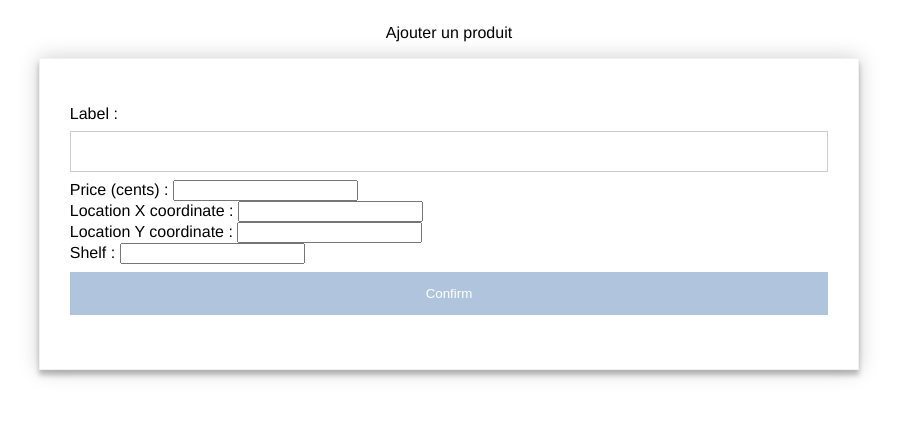
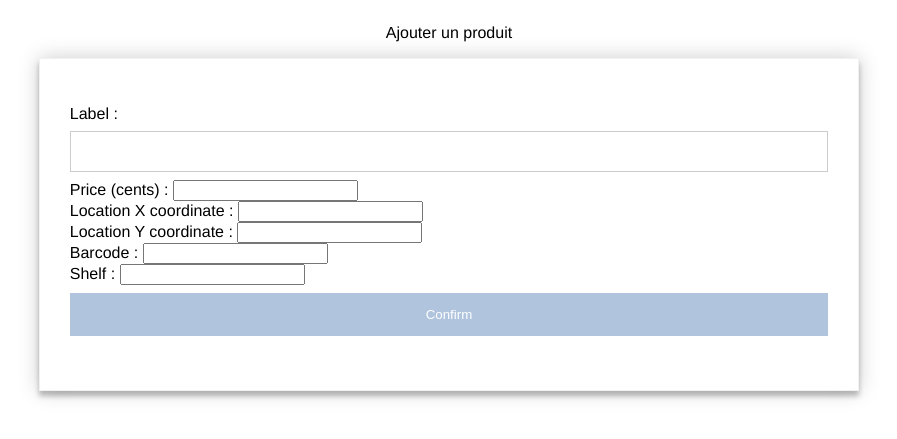
Before and after one commit to eugeniedulout/PACT, a PHP site: page /addproduct.php in a window 1280 px wide. Shown: the top 439 px of the page, without its empty margins (191-1088 px from the left). Run offline with PHP 8.4, Linux system fonts and the light colour scheme.

Commit message:
module viable pour mise en ligne

```diff
--- a/projet/Interface_Web/PHP/MAMP/htdocs/Login/ModifyProduct.php
+++ b/projet/Interface_Web/PHP/MAMP/htdocs/Login/ModifyProduct.php
@@ -10,7 +10,7 @@ catch (Exception $e) {
 $item_id = $_GET["Modify"];
 
 if (isset($_POST["label"])){
-    $query = " UPDATE products
+    $query = " UPDATE ProductsInMarkets
                SET label='" . $_POST["label"] . "', price='" . $_POST["price"] . "', x='" . $_POST["x"] . "', y='" . $_POST["y"] . "', z='" . $_POST["z"] . "' WHERE product_id='" .  $_POST["product_id"] . "';";
     echo $query;
     $db->query($query);
@@ -30,7 +30,7 @@ if (isset($_POST["label"])){
         Modifier un produit
     </p>
     <?php
-    $query = 'SELECT * FROM Products WHERE product_id=' . $item_id . ';';
+    $query = 'SELECT * FROM ProductsInMarkets WHERE product_id=' . $item_id . ';';
     $product = $db->query($query)->fetch();
 
     ?>
@@ -41,6 +41,7 @@ if (isset($_POST["label"])){
             Location X coordinate : <input type="number" step="0.01" name="x" value='<?php echo $product["x"] ?>'/></br>
             Location Y coordinate : <input type="number" step="0.01" name="y" value='<?php echo $product["y"] ?>'/></br>
             Shelf : <input type="number" name="z" value='<?php echo $product["z"] ?>'/></br>
+            Barcode : <input type="number" name="barcode" value='<?php echo $product["barcode"]?>'/></br>
             <input type="hidden" name="product_id" value='<?php echo $item_id?>'/>
             <input type="submit" value="Confirm"/>
         </p>
--- a/projet/Interface_Web/PHP/MAMP/htdocs/Login/addproduct.php
+++ b/projet/Interface_Web/PHP/MAMP/htdocs/Login/addproduct.php
@@ -6,8 +6,8 @@ catch (Exception $e) {
 	die('Erreur : '. $e->getMessage());
 }
 if (isset($_POST["label"])){
-    $query = "INSERT INTO `products` (`label`, `market`, `price`, `quality`, `x`, `y`, `z`)
-    VALUES ('" . $_POST["label"] . "', '" . $_SESSION["MarketID"] . "', '" . $_POST["price"] . "', '0', '" . $_POST["x"] . "', '" . $_POST["y"] . "', '" . $_POST["z"] . "');";
+    $query = "INSERT INTO `ProductsInMarkets` (`label`, `market`, `price`, `barcode`, `x`, `y`, `z`)
+    VALUES ('" . $_POST["label"] . "', '" . $_SESSION["MarketID"] . "', '" . $_POST["price"] . "', '" . $_POST["barcode"] . "', '" . $_POST["x"] . "', '" . $_POST["y"] . "', '" . $_POST["z"] . "');";
     echo $query;
     $db->query($query);
     header('Location: cible.php');
@@ -31,6 +31,7 @@ if (isset($_POST["label"])){
             Price (cents) : <input type="number" name="price"/></br>
             Location X coordinate : <input type="number" step="0.01" name="x"/></br>
             Location Y coordinate : <input type="number" step="0.01" name="y"/></br>
+            Barcode : <input type="number" name="barcode"/></br>
             Shelf : <input type="number" name="z"/></br>
             <input type="submit" value="Confirm"/>
         </p>
--- a/projet/Interface_Web/PHP/MAMP/htdocs/Login/verification.php
+++ b/projet/Interface_Web/PHP/MAMP/htdocs/Login/verification.php
@@ -13,7 +13,7 @@ try {
 $username = htmlspecialchars($_POST['username']);
 $password = htmlspecialchars($_POST['password']);
 //  Récupération de l'utilisateur et de son pass hashé
-$req = $bdd->prepare('SELECT password, market_id FROM utilisateur WHERE username = :username');
+$req = $bdd->prepare('SELECT password, market_id FROM AdminUsers WHERE username = :username');
 $req->execute(array(
     'username' => $username));
 $resultat = $req->fetch();
```
Also changed, not shown: projet/Interface_Web/PHP/MAMP/htdocs/Login/cible.php (+5 -4 lines).
